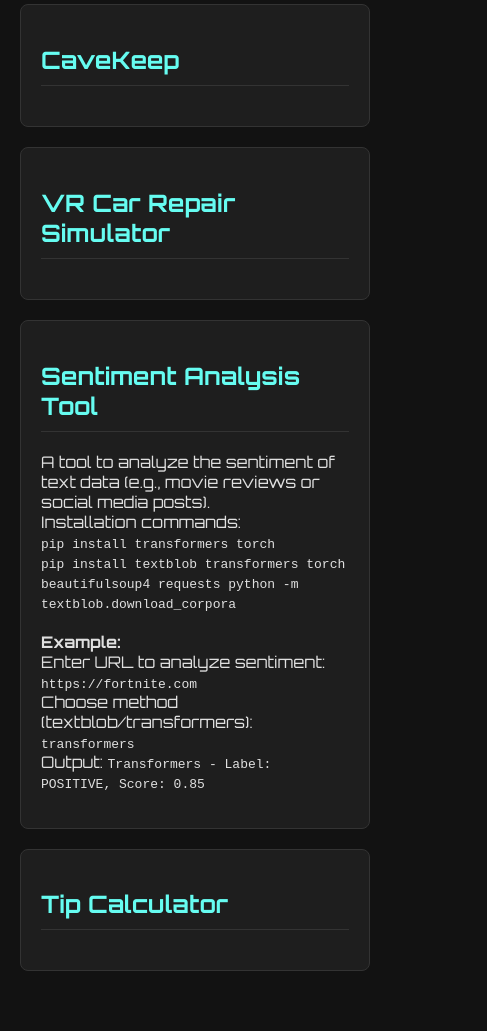
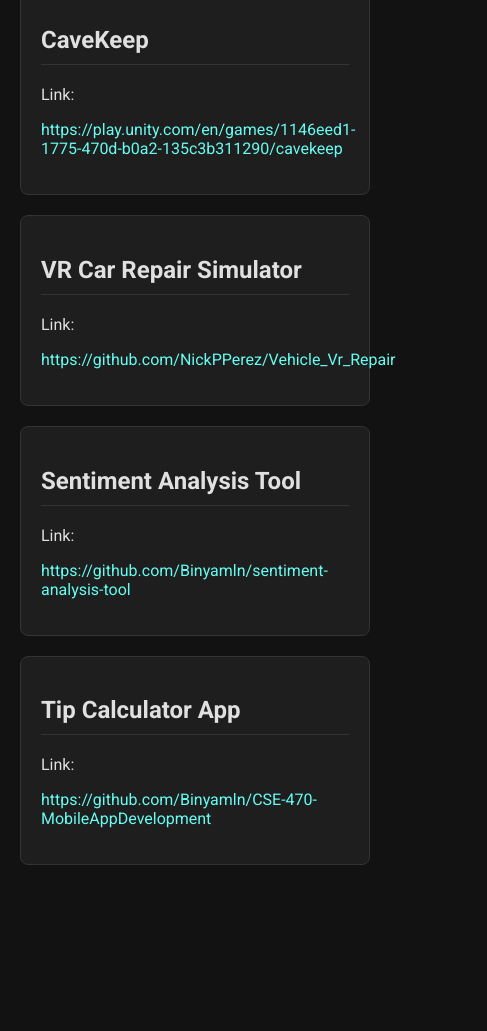
Before and after one commit to Binyamln/portfolio, a plain HTML site: page projects.html in a window 390 px wide. Shown: the part 183-1214 px from the top of the page, 487 px wide, since content can reach past the window. After the commit the page ends 1108 px from the top, so only its background shows below. Drawn offline with Linux system fonts and the light colour scheme.

Commit message:
Add files via upload

```diff
--- a/projects.html
+++ b/projects.html
@@ -5,12 +5,11 @@
   <meta name="viewport" content="width=device-width, initial-scale=1.0" />
   <title>Projects - Portfolio</title>
   <link rel="stylesheet" href="style.css" />
-  <link href="https://fonts.googleapis.com/css2?family=Orbitron:wght@400;500;700&display=swap" rel="stylesheet">
+  <link href="https://fonts.googleapis.com/css2?family=Roboto:wght@400;500;700&display=swap" rel="stylesheet">
 </head>
 <body>
   <header>
     <nav>
-      <div class="logo">Portfolio</div>
       <ul>
         <li><a href="index.html">Home</a></li>
         <li><a href="about.html">About</a></li>
@@ -23,36 +22,29 @@
   <main>
     <section class="projects">
       <h1>Projects</h1>
+
       <div class="project-item">
-        <h2>
-          <a href="https://play.unity.com/en/games/1146eed1-1775-470d-b0a2-135c3b311290/cavekeep" target="_blank">CaveKeep</a>
-        </h2>
+        <h2>CaveKeep</h2>
+        <p>Link:</p>
+        <p><a href="https://play.unity.com/en/games/1146eed1-1775-470d-b0a2-135c3b311290/cavekeep" target="_blank">https://play.unity.com/en/games/1146eed1-1775-470d-b0a2-135c3b311290/cavekeep</a></p>
       </div>
+
       <div class="project-item">
-        <h2>
-          <a href="https://github.com/NickPPerez/Vehicle_Vr_Repair" target="_blank">VR Car Repair Simulator</a>
-        </h2>
+        <h2>VR Car Repair Simulator</h2>
+        <p>Link:</p>
+        <p><a href="https://github.com/NickPPerez/Vehicle_Vr_Repair" target="_blank">https://github.com/NickPPerez/Vehicle_Vr_Repair</a></p>
       </div>
+
       <div class="project-item">
-        <h2>
-          <a href="https://github.com/Binyamln/sentiment-analysis-tool" target="_blank">Sentiment Analysis Tool</a>
-        </h2>
-        <p>
-          A tool to analyze the sentiment of text data (e.g., movie reviews or social media posts).<br>
-          Installation commands:<br>
-          <code>pip install transformers torch</code><br>
-          <code>pip install textblob transformers torch beautifulsoup4 requests python -m textblob.download_corpora</code><br>
-          <br>
-          <strong>Example:</strong><br>
-          Enter URL to analyze sentiment: <code>https://fortnite.com</code><br>
-          Choose method (textblob/transformers): <code>transformers</code><br>
-          Output: <code>Transformers - Label: POSITIVE, Score: 0.85</code>
-        </p>
+        <h2>Sentiment Analysis Tool</h2>
+        <p>Link:</p>
+        <p><a href="https://github.com/Binyamln/sentiment-analysis-tool" target="_blank">https://github.com/Binyamln/sentiment-analysis-tool</a></p>
       </div>
+
       <div class="project-item">
-        <h2>
-          <a href="https://github.com/Binyamln/CSE-470-MobileAppDevelopment" target="_blank">Tip Calculator</a>
-        </h2>
+        <h2>Tip Calculator App</h2>
+        <p>Link:</p>
+        <p><a href="https://github.com/Binyamln/CSE-470-MobileAppDevelopment" target="_blank">https://github.com/Binyamln/CSE-470-MobileAppDevelopment</a></p>
       </div>
     </section>
   </main>
--- a/style.css
+++ b/style.css
@@ -1,7 +1,7 @@
 /* Base Styles */
 body {
     margin: 0;
-    font-family: 'Orbitron', sans-serif;
+    font-family: 'Roboto', sans-serif;
     background-color: #121212;  /* Dark background */
     color: #e0e0e0;             /* Light gray text */
   }
@@ -115,21 +115,20 @@ body {
     border-radius: 8px;
   }
 
-  .project-item h2 a {
+  .project-item a {
     color: #66fcf1;
     text-decoration: none;
   }
 
-  .project-item h2 a:hover {
+  .project-item a:hover {
     text-decoration: underline;
   }
 
-  /* Contact Section */
-  #contact a {
-    color: #66fcf1;
-    text-decoration: none;
+  /* Preformatted text for commands/examples */
+  pre {
+    background: #121212;
+    border: 1px solid #333;
+    padding: 10px;
+    overflow-x: auto;
+    color: #e0e0e0;
   }
-
-  #contact a:hover {
-    text-decoration: underline;
-  }
```
Also changed, not shown: about.html (+2 -3 lines), index.html (+3 -4 lines), cat.gif (added).
